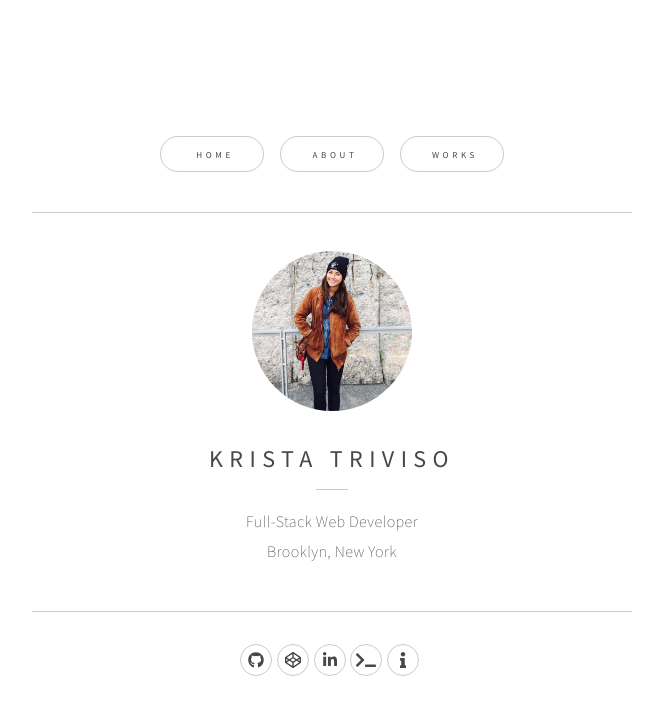
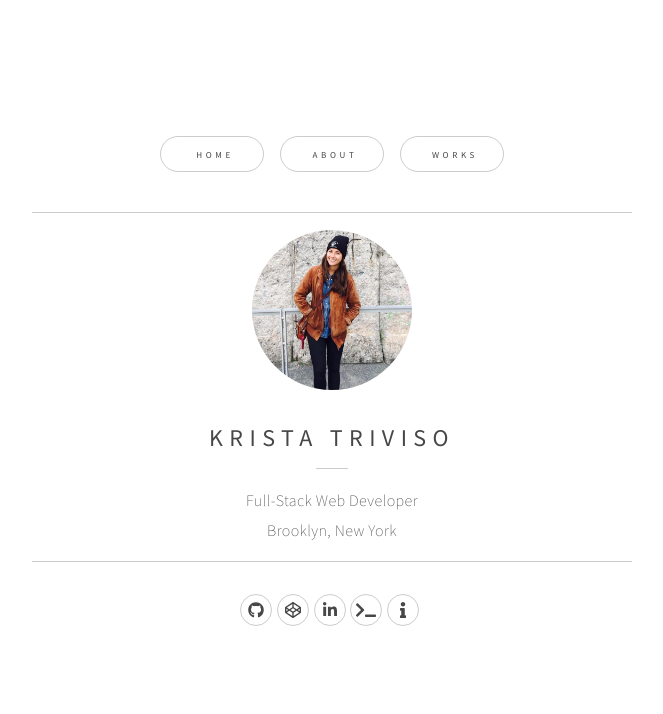
Before and after one commit to ktriviso/ga-triviso, a React (Create React App) app: page / in a window 1280 px wide. Shown: the top 714 px of the page, without its empty margins (308-971 px from the left). Built offline with nearby package versions, Linux system fonts and the light colour scheme.

Commit message:
homepage css

```diff
--- a/src/index.css
+++ b/src/index.css
@@ -122,7 +122,7 @@ a {
 }
 
 #home {
-    padding: 1.3rem;
+    /* padding: 1.3rem; */
 }
 
 #home h1 {
```
